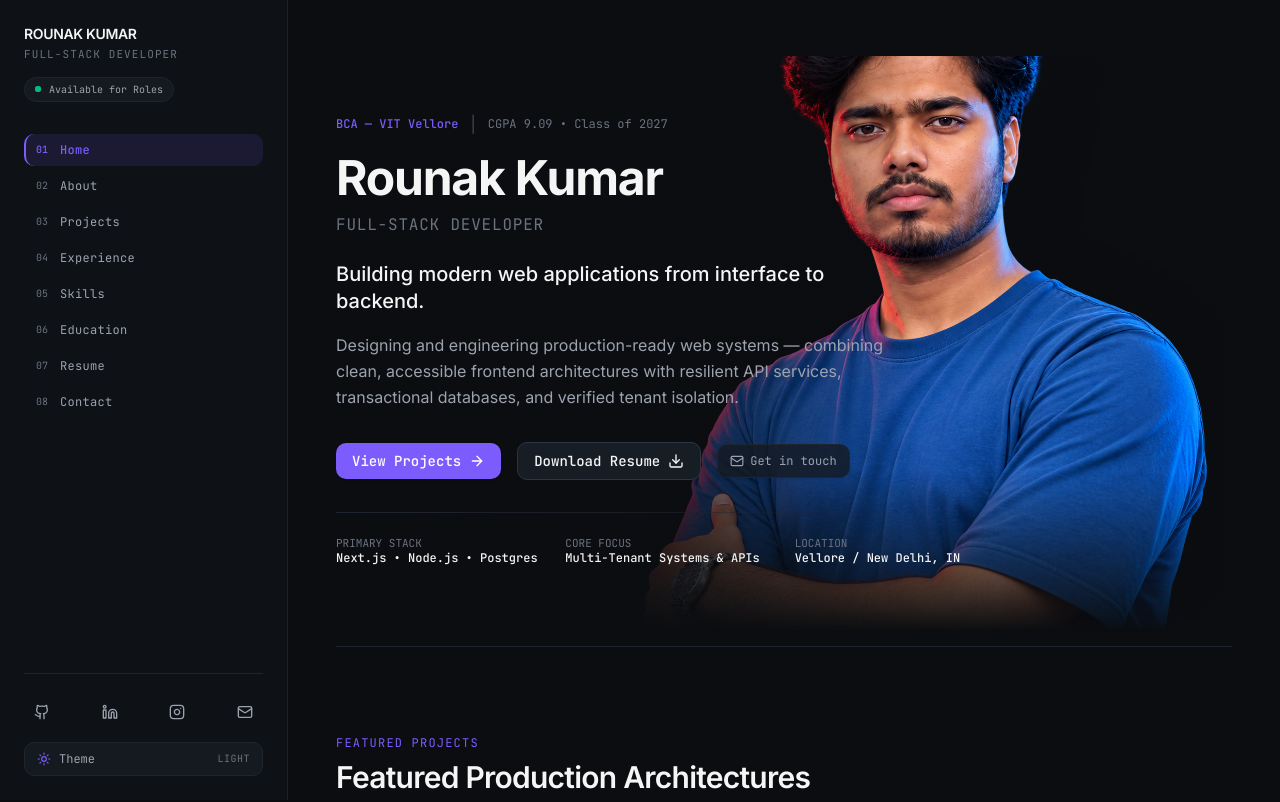
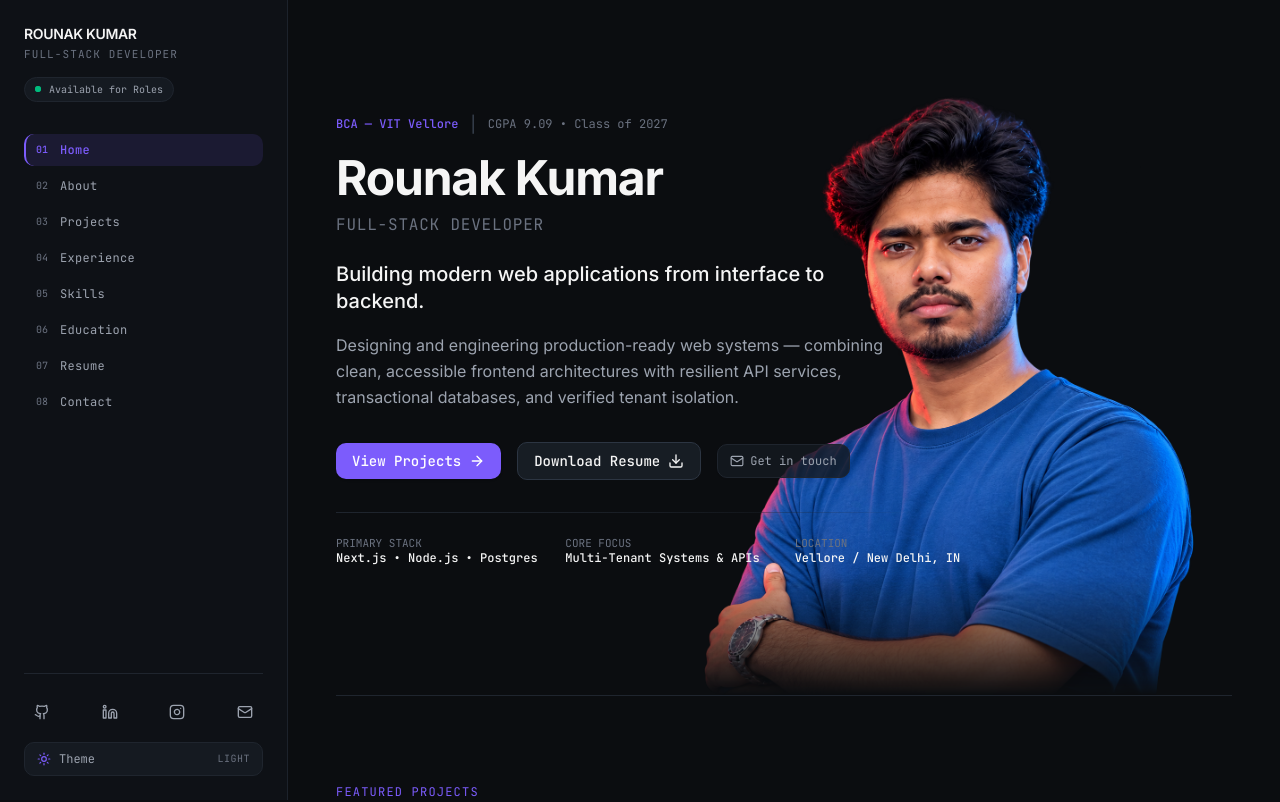
Before and after one commit to gh-raunil/Rounak-s-Portfolio, a Next.js app: page / in a window 1280 px wide. Shown: the top 802 px of the page. Built offline with nearby package versions, Linux system fonts and the light colour scheme.

Commit message:
fix(hero): uncrop portrait hair, eliminate dark shade seams, and add subtle red/blue studio lighting

```diff
--- a/components/sections/Hero.tsx
+++ b/components/sections/Hero.tsx
@@ -8,38 +8,42 @@ export default function Hero() {
   return (
     <section
       aria-label="Introduction & Overview"
-      className="relative pt-6 sm:pt-10 lg:pt-14 pb-12 sm:pb-16 lg:pb-20 border-b border-[var(--border-subtle)] overflow-hidden"
+      className="relative pt-6 sm:pt-10 lg:pt-14 pb-12 sm:pb-16 lg:pb-20 border-b border-[var(--border-subtle)] overflow-hidden lg:min-h-[580px] xl:min-h-[640px]"
     >
-      {/* Layer 1 & 2: Background Ambient Depth (Theme-Aware Environment) */}
+      {/* Layer 2: Subtle Studio Environmental Lighting (Warm Red from Left, Cool Blue from Right) */}
       <div
         aria-hidden="true"
-        className="pointer-events-none select-none absolute right-[5%] sm:right-[12%] top-[6%] w-[280px] sm:w-[460px] h-[280px] sm:h-[460px] rounded-full bg-[var(--accent)]/5 dark:bg-[var(--accent)]/8 blur-3xl -z-10"
-      />
+        className="pointer-events-none select-none absolute inset-0 -z-10 overflow-hidden"
+      >
+        {/* Left Warm / Red Studio Light — Soft diffused crimson wash illuminating from the left */}
+        <div
+          className="absolute -left-[20%] sm:-left-[12%] lg:left-[0%] top-[15%] sm:top-[12%] w-[280px] sm:w-[440px] lg:w-[620px] h-[280px] sm:h-[440px] lg:h-[620px] rounded-full bg-[radial-gradient(circle,rgba(225,29,72,0.04)_0%,rgba(225,29,72,0.015)_45%,transparent_75%)] dark:bg-[radial-gradient(circle,rgba(225,29,72,0.10)_0%,rgba(225,29,72,0.03)_50%,transparent_75%)] blur-[60px] sm:blur-[90px] lg:blur-[120px]"
+        />
 
-      {/* Layer 3: Large Transparent Portrait Cutout (Integrated Hero Canvas Layer) */}
+        {/* Right Cool / Blue Studio Light — Soft diffused blue wash illuminating from the right */}
+        <div
+          className="absolute -right-[15%] sm:-right-[8%] lg:right-[-2%] top-[10%] sm:top-[6%] w-[300px] sm:w-[460px] lg:w-[640px] h-[300px] sm:h-[460px] lg:h-[640px] rounded-full bg-[radial-gradient(circle,rgba(37,99,235,0.045)_0%,rgba(37,99,235,0.016)_45%,transparent_75%)] dark:bg-[radial-gradient(circle,rgba(37,99,235,0.12)_0%,rgba(37,99,235,0.035)_50%,transparent_75%)] blur-[60px] sm:blur-[90px] lg:blur-[120px]"
+        />
+      </div>
+
+      {/* Layer 3: Large Transparent Portrait Cutout (Integrated Hero Canvas Layer, Sized to Prevent Cropping) */}
       <div
         aria-hidden="true"
-        className="pointer-events-none select-none absolute right-[-10px] sm:right-[-5px] md:right-0 lg:right-[-1%] xl:right-2 bottom-0 top-auto z-0 flex items-end justify-end"
+        className="pointer-events-none select-none absolute right-[-10px] sm:right-0 lg:right-2 xl:right-6 bottom-0 z-[1] flex items-end justify-end"
       >
-        <div className="relative w-[270px] sm:w-[350px] md:w-[430px] lg:w-[520px] xl:w-[600px] 2xl:w-[660px] aspect-[1162/1353] [mask-image:linear-gradient(to_bottom,black_75%,transparent_98%)] [-webkit-mask-image:linear-gradient(to_bottom,black_75%,transparent_98%)]">
+        <div className="relative w-[240px] sm:w-[310px] md:w-[380px] lg:w-[460px] xl:w-[520px] aspect-[1162/1353] [mask-image:linear-gradient(to_bottom,black_80%,transparent_100%)] [-webkit-mask-image:linear-gradient(to_bottom,black_80%,transparent_100%)]">
           <Image
             src="/Image_no_bg.png"
-            alt="Rounak Kumar — Full-Stack Developer portrait cutout"
+            alt="Rounak Kumar — Full-Stack Developer portrait"
             fill
             priority
-            sizes="(max-width: 640px) 280px, (max-width: 768px) 430px, (max-width: 1024px) 520px, 660px"
-            className="object-contain object-bottom filter drop-shadow-[0_16px_36px_rgba(0,0,0,0.1)] dark:drop-shadow-[0_24px_50px_rgba(0,0,0,0.55)]"
+            sizes="(max-width: 640px) 240px, (max-width: 768px) 380px, (max-width: 1024px) 460px, 520px"
+            className="object-contain object-bottom"
           />
         </div>
       </div>
 
-      {/* Layer 4: Soft Directional Readability Wash (Guarantees Text Legibility Across Themes) */}
-      <div
-        aria-hidden="true"
-        className="pointer-events-none select-none absolute inset-y-0 left-0 w-full sm:w-[85%] md:w-[75%] lg:w-[65%] z-[5] bg-gradient-to-r from-[var(--bg-primary)] via-[var(--bg-primary)]/85 to-transparent"
-      />
-
-      {/* Layer 5: Foreground Hero Content & Interactive Elements */}
+      {/* Layer 4: Foreground Hero Content & Interactive Elements */}
       <div className="relative z-10 max-w-xl lg:max-w-2xl flex flex-col justify-center">
         {/* Credential Status */}
         <div className="flex flex-wrap items-center gap-3 mb-4">
```
